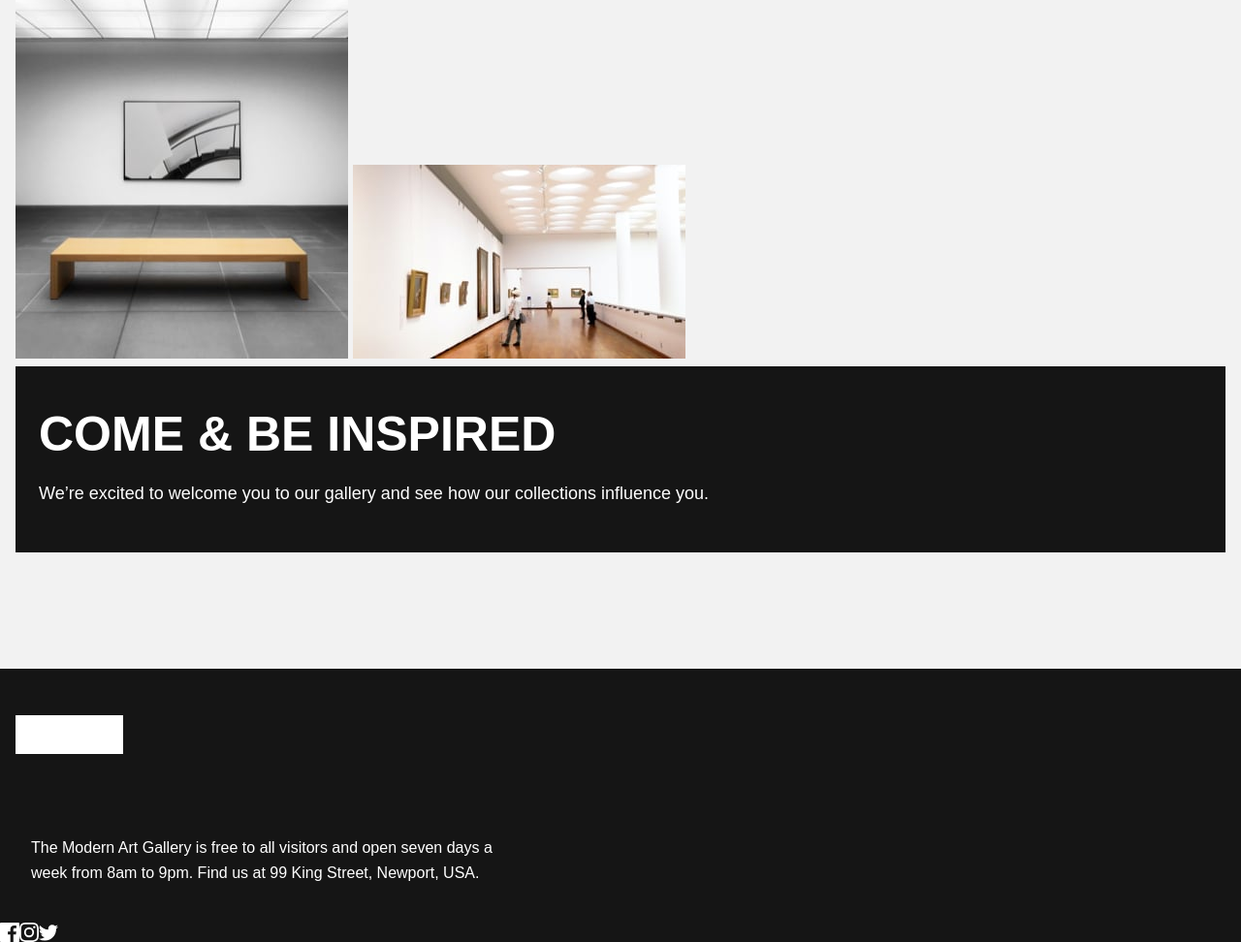
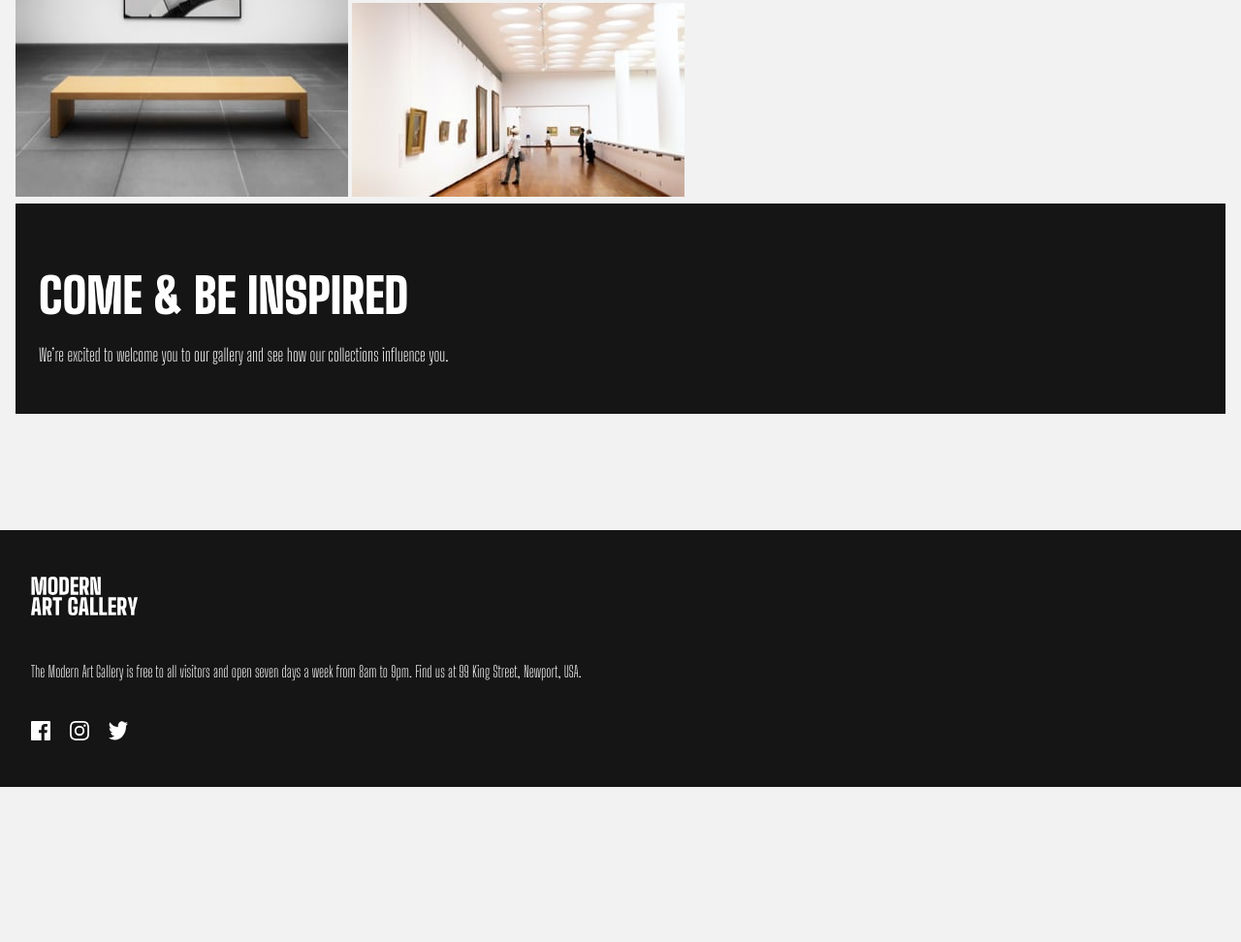
Before and after one commit to lashasuxa/Art-Gallery, a plain HTML site: page index.html in a window 1280 px wide. Shown: the part 2050-3022 px from the top of the page at 97% size. After the commit the page ends 2862 px from the top, so only its background shows below. Drawn offline with Linux system fonts and the light colour scheme.

Commit message:
mobile version complite

```diff
--- a/index.html
+++ b/index.html
@@ -18,14 +18,10 @@
 
   <section class="top">
     <h1>
-      Modern <br>
-      Art Gallery
+      Modern Art Gallery
     </h1>
     <p class="firstp">
-      The arts in the collection of the Modern Art <br>
-      Gallery all started from a spark of <br>
-      inspiration. Will these pieces inspire you?<br>
-      Visit us and find out.
+      The arts in the collection of the Modern Art Gallery all started from a spark of inspiration. Will these pieces inspire you? Visit us and find out.
     </p>
 
 
@@ -75,10 +71,7 @@
                at the gallery
             </h2>
             <p class="wander">
-              Wander through our distinct collections <br>
-              and find new insights about our artists.<br>
-              Dive into the details of their creative <br>
-              process.
+              Wander through our distinct collections and find new insights about our artists. Dive into the details of their creative process.
             </p>
           </div>
       </div>
@@ -95,27 +88,21 @@
               influence you.
             </p>
 
-
-
         </div>
 
-      </section>
+    </section>
 
         <footer>
-            <div class="bottom-sec">
+         <div class="bottom-sec">
 
         <div  class="modernimage">
              <img class="modernartgal" src="./assets/logo-light.svg">
+        </div>
 
-      </div>
-         <!-- <p class="modernartgallery">
-          Modern<br> art gallery
-         </p> -->
+        <p class="lastp">
+            The Modern Art Gallery is free to all visitors and open seven days a week from 8am to 9pm. Find us at 99 King Street, Newport, USA.
+        </p>
 
-          <p class="lastp">
-            The Modern Art Gallery is free to all visitors and open seven days a week
-            from 8am to 9pm. Find us at 99 King Street, Newport, USA.
-          </p>
           <div class="social-icons">
             <img src="./assets/icon-facebook.svg">
             <img src="./assets/icon-instagram.svg">
--- a/style.css
+++ b/style.css
@@ -12,7 +12,7 @@
 
   body {
     background: #f2f2f2;
-    font-family: " Big Shoulders Display ", sans-serif;
+    font-family:"Big Shoulders Display", sans-serif;
     font-style: normal;
     font-size:18px;
     line-height:28px;
@@ -28,7 +28,7 @@
 
 
 
-  . img {
+  .img {
     max-width: 100%;
   }
 
@@ -130,6 +130,14 @@
 
   .firstp {
     margin-bottom: 32px;
+    font-family: "Outfit";
+    font-style: Light ;
+    font-size:18px;
+    color: #444444;
+    font-weight: 300;
+
+
+
   }
 
   .location-but {
@@ -142,7 +150,7 @@
   font-weight: 900;
   font-size: 50px;
   line-height: 45px;
-  margin-bottom:21px;
+  margin-top:25px ;
 
 
   }
@@ -155,51 +163,55 @@
     font-size: 18px;
     line-height: 28px;
     color: #444444;
+    margin-top:21px;
   }
 
   .middle {
     display: flex;
     flex-direction: column;
-    margin-left:16px;
-    margin-right:16px;
+    padding-left:16px;
+    padding-right:16px;
 
+
+  }
+  .middle-pic {
+    margin-top:32px;
   }
 
 
   .text-cube-lower{
     background-color:#151515;
-    color:#FFFFFF
+    color:#FFFFFF;
+    padding : 48px 24px 47px 24px;
+
 
   }
 
   .come {
-    color:#FFFFFF
-    margin-right:24px;
-    margin-left:24px;
-    margin-top:48px;
-    Font style: Black
-    Font size: 50px;
-    Line height: 45px;
-    Line height: 75%;
-    Align: Left;
-    Vertical align: Top;
+    color:#FFFFFF ;
+    font-size: 50px;
+    font-weight: 900;
+    line-height: 45px;
+
 
 
   }
 
   .weare {
-    margin: 24px 24px 47px 24px;
+    margin-top: 24px;
+    /* font-family:"Big Shoulders Display", sans-serif;
+    font-style: normal;
+    font-size:18px;
+    line-height:28px; */
+
   }
 
   .bottom-sec{
     background-color: #151515;
     margin-top: 120px;
+    padding: 48px 32px 48px 32px;
   }
 
-  .modernartgal{
-    background: #FFFFFF;
-    margin-bottom: 38px;
-  }
 
 
   .modernartgallery {
@@ -209,17 +221,15 @@
     font-weight: 800;
     font-size: 20px;
     line-height: 23.94px;
-     text-transform: uppercase;
+    text-transform: uppercase;
     padding-top:48px ;
-    margin-left:32px;
 
 
 }
 
 .modernimage {
-  padding-top:48px;
-  margin-left:16px;
-}
+  margin-bottom:38px;
+  }
 
 
   .lastp{
@@ -227,12 +237,9 @@
         font-weight: 300;
         font-size: 16px;
         line-height: 26px;
-        color: #FFFFFF;
-        margin-top: 38px;
-        margin-bottom: 38px;
-        max-width: 500px;
-        margin-left:32px;
-
+        color: #ffffff;
+        text-align: justify;
+        /* max-width: 500px; */
 
 
   }
@@ -243,8 +250,9 @@
 
 .social-icons {
   display: flex;
-  justify-content: left;
-  align-items: center;
+  margin-top: 38px;
+    width:100px;
+  column-gap: 20px;
 }
 
 
```
Also changed, not shown: location.html (+3 -1 lines), assets/MODERNARTGALLERY.png (added).
